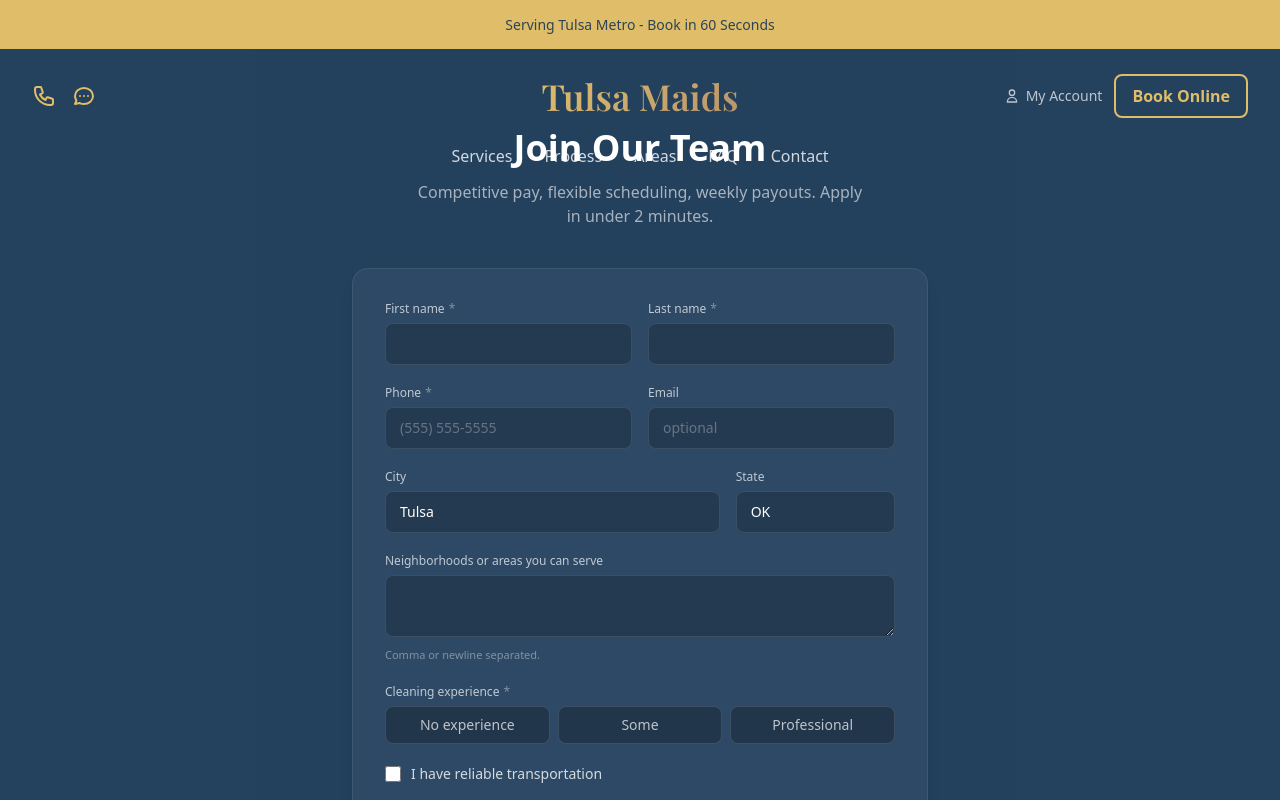
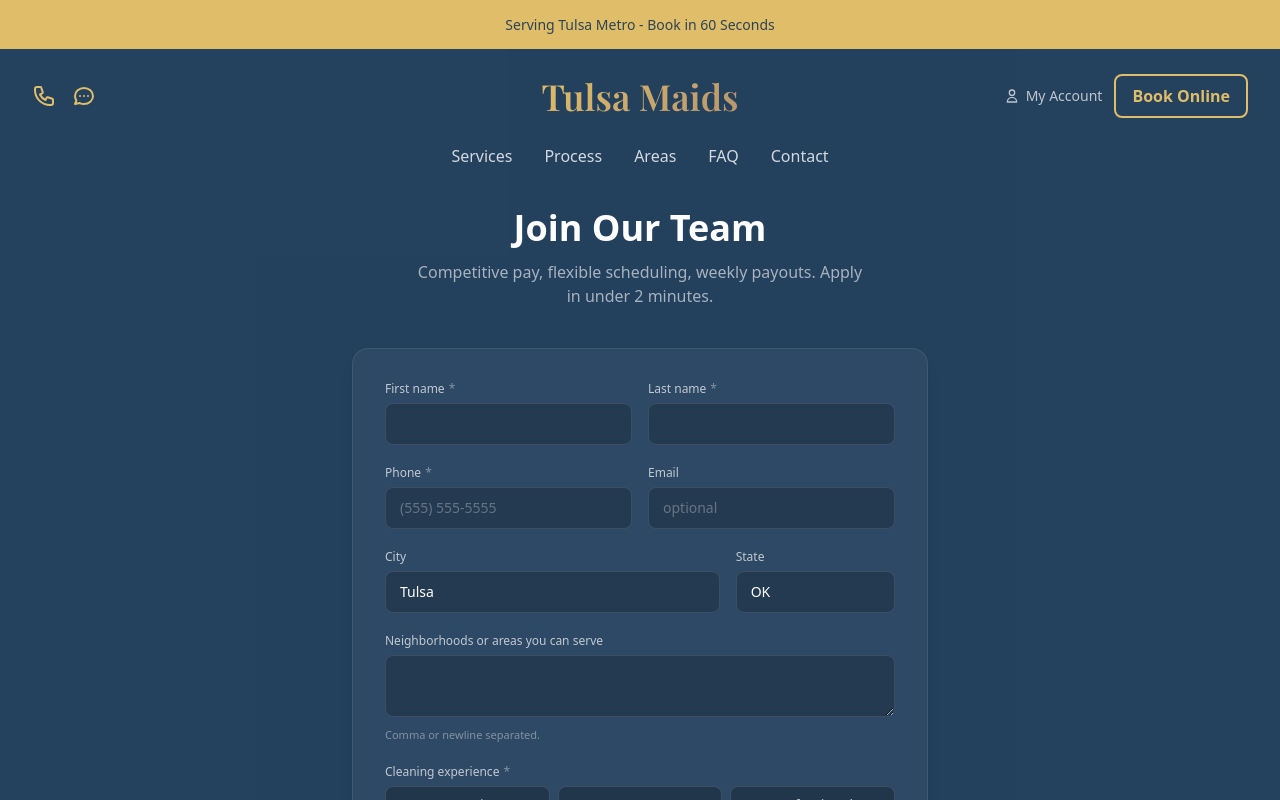
Before and after one commit to serpinsider/tulsa, a Next.js app: page /join-our-team in a window 1280 px wide. Shown: the top 800 px of the page. Built offline with nearby package versions, Linux system fonts and the light colour scheme; no server answers.

Commit message:
chore: sync from omen monorepo
Auto-synced via scripts/sync-site.sh.

```diff
--- a/src/app/join-our-team/JoinOurTeamClient.tsx
+++ b/src/app/join-our-team/JoinOurTeamClient.tsx
@@ -146,7 +146,7 @@
   if (success) {
     return (
       <section
-        className="min-h-screen flex items-center justify-center pt-28 pb-16 px-4"
+        className="min-h-screen flex items-center justify-center pt-40 lg:pt-52 pb-16 px-4"
         style={{ background: COLORS.backgrounds.primary }}
       >
         <div
@@ -179,7 +179,7 @@
   }
 
   return (
-    <section className="pt-28 sm:pt-32 pb-16 px-4" style={{ background: COLORS.backgrounds.primary }}>
+    <section className="pt-40 lg:pt-52 pb-16 px-4" style={{ background: COLORS.backgrounds.primary }}>
       <div className="max-w-xl mx-auto">
         <div className="text-center mb-10">
           <h1 className="text-3xl sm:text-4xl font-bold text-white mb-3">
```
